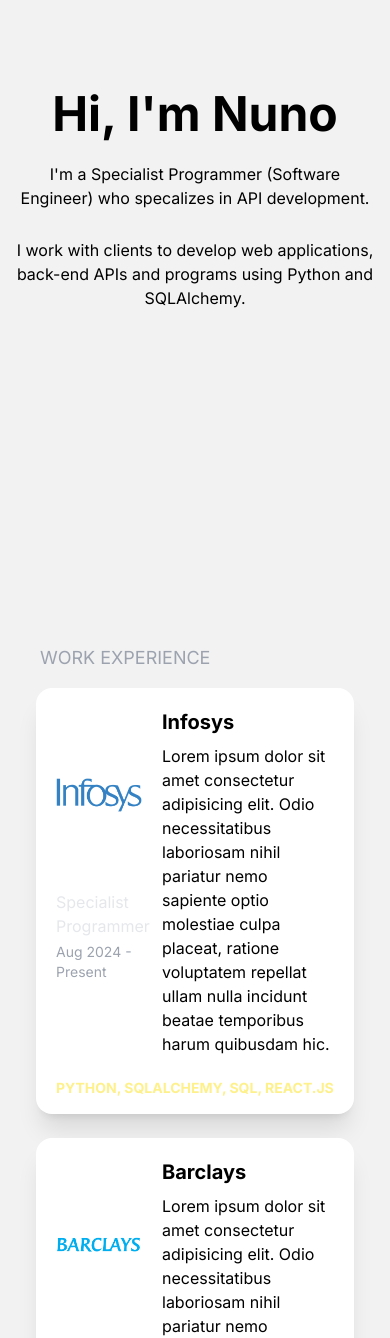
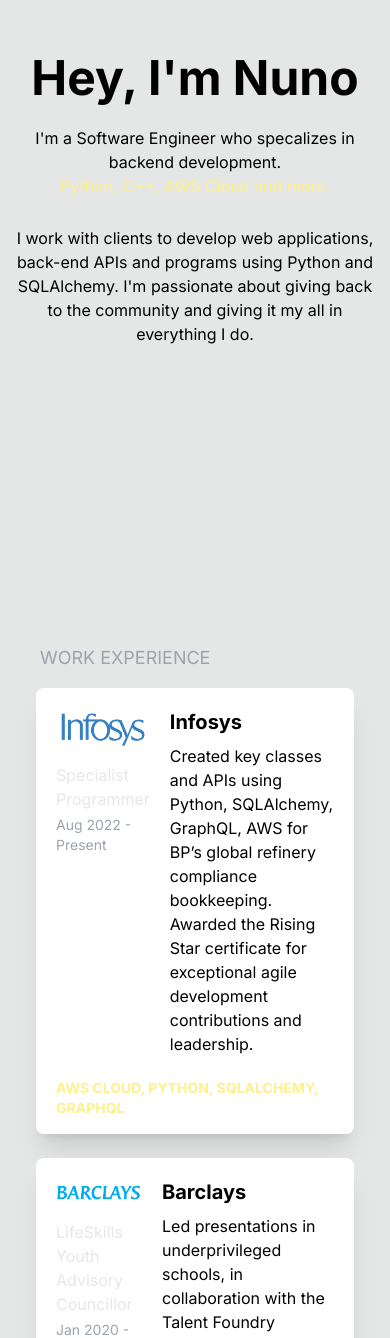
Before and after one commit to n-alex-goncalves/PersonalPage, a Next.js app in the folder my-app/: page / in a window 390 px wide. Shown: the part 220-1558 px from the top of the page. Built offline with nearby package versions, Linux system fonts and the light colour scheme.

Commit message:
Added descriptions for all projects and work experience. Adjusted how images are displayed in the UI

```diff
--- a/my-app/app/constants/index.ts
+++ b/my-app/app/constants/index.ts
@@ -6,35 +6,63 @@
         {
             title: 'Infosys',
             subtitle: 'Specialist Programmer',
-            date: 'Aug 2024 - Present',
-            description: "Lorem ipsum dolor sit amet consectetur adipisicing elit. Odio necessitatibus laboriosam nihil pariatur nemo sapiente optio molestiae culpa placeat, ratione voluptatem repellat ullam nulla incidunt beatae temporibus harum quibusdam hic.",
+            date: 'Aug 2022 - Present',
+            description: "Created key classes and APIs using Python, SQLAlchemy, GraphQL, AWS for BP’s global refinery compliance bookkeeping. Awarded the Rising Star certificate for exceptional agile development contributions and leadership.",
             image: {
                 url: '/infosys-logo.png',
-                width: 2560,
-                height: 1024
+                width: 180,
+                height: 70,
+                responsiveWidth: 'w-1/3',
+
             },
-            skills: ['PYTHON', 'SQLALCHEMY', 'SQL', 'REACT.JS']
+            skills: ['AWS CLOUD', 'PYTHON', 'SQLALCHEMY', 'GRAPHQL']
         },
         {
             title: 'Barclays',
             subtitle: 'LifeSkills Youth Advisory Councillor',
             date: 'Jan 2020 - May 2023',
-            description: "Lorem ipsum dolor sit amet consectetur adipisicing elit. Odio necessitatibus laboriosam nihil pariatur nemo sapiente optio molestiae culpa placeat, ratione voluptatem repellat ullam nulla incidunt beatae temporibus harum quibusdam hic.",
+            description: "Led presentations in underprivileged schools, in collaboration with the Talent Foundry charity, to motivate students in preparation for their GCSE exams. Volunteered as a youth panelist to over 300 educators in LifeSkills Unpacked.",
             image: {
                 url: '/barclays-logo-3.png',
-                width: 2560,
-                height: 1024
+                width: 180,
+                height: 70,
+                responsiveWidth: 'w-1/3',
+            },
+        },
+        {
+            title: 'University of Bath',
+            subtitle: 'Administrative Assistant',
+            date: 'Nov 2021 - Jun 2022',
+            description: "Conducted quality checks on course descriptions, guaranteeing accuracy for over 50+ university offerings. Identified and corrected system errors prior to web publication.",
+            image: {
+                url: '/university-of-bath-logo.png',
+                width: 180,
+                height: 70,
+                responsiveWidth: 'w-1/3',
+            },
+        },
+        {
+            title: 'University of Bath',
+            subtitle: 'Computer Science Student Ambassador',
+            date: 'Jan 2020 - Oct 2021',
+            description: "Conducted campus tours for parents and prospective students by answering their concerns and enhancing their on-campus experience. Volunteered for virtual and in-person Q&A sessions for over 50 individuals.",
+            image: {
+                url: '/university-of-bath-logo.png',
+                width: 180,
+                height: 70,
+                responsiveWidth: 'w-1/3',
             },
         },
         {
             title: 'Echobox',
             subtitle: 'Operation Intern',
-            date: 'Jul 2021 - May 2023',
-            description: "Lorem ipsum dolor sit amet consectetur adipisicing elit. Odio necessitatibus laboriosam nihil pariatur nemo sapiente optio molestiae culpa placeat, ratione voluptatem repellat ullam nulla incidunt beatae temporibus harum quibusdam hic.",
+            date: 'Jul 2021 - Aug 2021',
+            description: "Analyzed 40% of Echobox’s customer base in Q3 by reviewing 200–360 customers weekly and added 2,000+ accounts into Salesforce. Developed a Salesforce backend solution using Salesforce Flow, Apex to reduce no-shows in BDR meetings.",
             image: {
                 url: '/echobox-logo.png',
-                width: 512,
-                height: 128
+                width: 180,
+                height: 70,
+                responsiveWidth: 'w-1/3',
             },
             skills: ['JAVA', 'APEX', 'SALESFORCE']
         },
@@ -42,35 +70,13 @@
             title: 'J.P. Morgan',
             subtitle: 'Spring Into Technology Intern',
             date: 'Mar 2020 - Apr 2020',
-            description: "Lorem ipsum dolor sit amet consectetur adipisicing elit. Odio necessitatibus laboriosam nihil pariatur nemo sapiente optio molestiae culpa placeat, ratione voluptatem repellat ullam nulla incidunt beatae temporibus harum quibusdam hic.",
+            description: "Completed the J.P. Morgan Spring into Technology program, which introduces undergraduates to the fintech industry. Attended workshops on distributed databases, cybersecurity, and machine learning, gaining practical insights into the industry.",
             image: {
                 url: '/jp-morgan-logo.svg',
-                width: 512,
-                height: 128
+                width: 180,
+                height: 70,
+                responsiveWidth: 'w-1/3',
             },
-        },
-        {
-            title: 'University of Bath',
-            subtitle: 'Administrative Assistant',
-            date: 'Nov 2021 - Jun 2022',
-            description: "Lorem ipsum dolor sit amet consectetur adipisicing elit. Odio necessitatibus laboriosam nihil pariatur nemo sapiente optio molestiae culpa placeat, ratione voluptatem repellat ullam nulla incidunt beatae temporibus harum quibusdam hic.",
-            image: {
-                url: '/university-of-bath-logo.png',
-                width: 512,
-                height: 128
-            },
-        },
-        {
-            title: 'University of Bath',
-            subtitle: 'Computer Science Student Ambassador',
-            date: 'Jan 2020 - Oct 2021',
-            description: "Lorem ipsum dolor sit amet consectetur adipisicing elit. Odio necessitatibus laboriosam nihil pariatur nemo sapiente optio molestiae culpa placeat, ratione voluptatem repellat ullam nulla incidunt beatae temporibus harum quibusdam hic.",
-            image: {
-                url: '/university-of-bath-logo.png',
-                width: 512,
-                height: 128
-            },
-            skills: ['PYTHON', 'JAVA', 'C++', 'HTML', 'CSS'],
         },
         // Add more card objects as needed
     ]
@@ -82,33 +88,40 @@
     cards: [
         {
             title: 'Turing Machine Lambda Calculus Interpreter',
-            description: "Lorem ipsum dolor sit amet consectetur adipisicing elit. Odio necessitatibus laboriosam nihil pariatur nemo sapiente optio molestiae culpa placeat, ratione voluptatem repellat ullam nulla incidunt beatae temporibus harum quibusdam hic.",
-            skills: ['PYTHON', 'LAMBDA CALCULUS', 'TURING MACHINE'],
+            description: "Created a web application and interpreter for translating between the weak lambda calculus and Turing machines within polynomial time.",
+            skills: ['JAVASCRIPT', 'LAMBDA CALCULUS', 'TURING MACHINE'],
+            image: {
+                url: '/turing-machine-lambda-calculus-gif.gif',
+                width: 360,
+                height: 70,
+                responsiveWidth: 'w-2/3',
+            },
             githubLink: 'https://github.com/n-alex-goncalves/TuringMachineLambdaCalculusInterpreter',
             pageLink: 'https://n-alex-goncalves.github.io/TuringMachineLambdaCalculusInterpreter/'
         },
         {
+            title: 'Bisca Multiplayer',
+            description: "Recreated the multiplayer card game Bisca using React. Developed a server-client architecture for real-time communication between players.",
+            skills: ['REACT', 'BOOTSTRAP', 'NODE.JS', 'SOCKET.IO'],
+            image: {
+                url: '/demo-gif.gif',
+                width: 360,
+                height: 70,
+                responsiveWidth: 'w-3/4',
+            },
+            githubLink: 'https://github.com/n-alex-goncalves/OptionsPricingCalculator'
+        },
+        {
             title: 'Lambda Calculus Interpreter',
-            description: "Lorem ipsum dolor sit amet consectetur adipisicing elit. Odio necessitatibus laboriosam nihil pariatur nemo sapiente optio molestiae culpa placeat, ratione voluptatem repellat ullam nulla incidunt beatae temporibus harum quibusdam hic.",
-            skills: ['PYTHON', 'LAMBDA CALCULUS'],
+            description: "A web application interpreter that can reduce lambda calculus expressions to their simplest beta normal form. Developed using the applicative-order evaluation strategy and tested via Jest.",
+            skills: ['JAVASCRIPT', 'LAMBDA CALCULUS', 'JEST'],
             githubLink: 'https://github.com/n-alex-goncalves/LambdaCalculusInterpreter',
             pageLink: 'https://n-alex-goncalves.github.io/LambdaCalculusInterpreter/'
         },
         {
             title: 'Options Pricing Calculator',
-            description: "Optio molestiae culpa placeat, ratione voluptatem repellat ullam nulla incidunt beatae temporibus harum quibusdam hic. Lorem ipsum dolor sit amet consectetur adipisicing elit. Odio necessitatibus laboriosam nihil pariatur nemo sapiente optio molestiae culpa placeat, ratione voluptatem repellat ullam nulla incidunt beatae temporibus harum quibusdam hic.",
-            skills: ['PYTHON', 'FINANCE'],
-            githubLink: 'https://github.com/n-alex-goncalves/OptionsPricingCalculator'
-        },
-        {
-            title: 'Bisca Multiplayer',
-            description: "Lorem ipsum dolor sit amet consectetur adipisicing elit. Odio necessitatibus laboriosam nihil pariatur nemo sapiente optio molestiae culpa placeat, ratione voluptatem repellat ullam nulla incidunt beatae temporibus harum quibusdam hic.",
-            skills: ['PYTHON', 'FINANCE'],
-            image: {
-                url: '/demo-gif.gif',
-                width: 512,
-                height: 128
-            },
+            description: "Created a C++ program that calculates the price of a European call option using the Black-Scholes option pricing model. Created for educational purposes and tested using Google Test.",
+            skills: ['C++', 'FINANCE', 'GOOGLE TEST'],
             githubLink: 'https://github.com/n-alex-goncalves/OptionsPricingCalculator'
         },
         // Add more card objects as needed
--- a/my-app/app/layout.tsx
+++ b/my-app/app/layout.tsx
@@ -6,7 +6,7 @@
 
 export const metadata: Metadata = {
   title: "Nuno Alexandre Goncalves",
-  description: "Generated by create next app",
+  description: "Nuno Alexandre Goncalves' personal website",
 };
 
 export default function RootLayout({
--- a/my-app/components/Card.tsx
+++ b/my-app/components/Card.tsx
@@ -7,7 +7,9 @@
   url: string;
   width: number;
   height: number;
+  responsiveWidth: string;
 }
+
 type Card = {
   title: string;
   subtitle?: string;
@@ -21,29 +23,28 @@
 
 const Card = ({ title, subtitle, date, description, image, githubLink, pageLink, skills }: Card) => {
   return (
-    <div className={`card flex flex-col w-full bg-base-100 shadow-xl transition duration-300 ease-in-out`}>
-      <div className="card flex flex-row text-wrap">
-        {/* CARD IMAGE AND INFO */}
+    <div className={`card rounded-lg w-full bg-base-100 shadow-xl transition duration-300 ease-in-out`}>
+      <div className="card flex flex-row">
+        {/* CARD IMAGE AND INFO  */}
         {(image?.url || subtitle || date) && (
-          <div className="flex flex-col p-5 pr-0 w-1/3">
-            {image?.url && (<div className="flex flex-row items-start h-1/2 relative">
+          <div className={`flex flex-col m-5 mr-0 ${ image ? image.responsiveWidth : 'w-1/4' }`}>
+            {image?.url && (<div className={`flex flex-row`}>
               <Image
                 src={image.url}
-                layout="fill"
-                objectFit="contain"
+                width={image.width}
+                height={image.height}
                 alt="Placeholder Image"
-                className="object-cover"
               />
             </div>)}
-            {subtitle && (<h2 className="flex text-md text-gray-200 mt-2">
+            {subtitle && (<h2 className="flex flex-row mt-3 text-md text-gray-200">
               {subtitle}
             </h2>)}
-            {date && (<h2 className="flex pt-1 text-sm text-gray-400">
+            {date && (<h2 className="flex flex-row mt-1 text-sm text-gray-400">
               {date}
             </h2>)}
         </div>)}
         {/* CARD BODY */}
-        <div className="card-body flex flex-col flex-wrap p-5 w-2/3">
+        <div className="card-body flex flex-col p-0 m-5 w-2/3">
           <h2 className="card-title text-xl group-hover/edit:underline font-bold">{title}</h2>
           <p>{description}</p>
         </div>
--- a/my-app/components/Footer.tsx
+++ b/my-app/components/Footer.tsx
@@ -6,9 +6,7 @@
     <footer className="footer bg-neutral text-neutral-content p-10">
       <aside>
         <p>
-          Made with ❤️ in 2024 by Nuno
-          <br />
-          This line is intentionally blank
+          Made with ❤️ in 2024 by Nuno Alexandre Goncalves
         </p>
       </aside>
       <nav>
--- a/my-app/components/Hero.tsx
+++ b/my-app/components/Hero.tsx
@@ -2,15 +2,16 @@
 
 const Hero = () => {
   return (
-    <div className="hero bg-base-200 min-h-screen">
+    <div className="hero bg-base-300 min-h-screen">
         <div className="hero-content text-center">
-            <div className="max-w-md">
-            <h1 className="text-5xl font-bold">Hi, I'm Nuno</h1>
-            <p className="text-md py-6">
-              I'm a Specialist Programmer (Software Engineer) who specalizes in API development.
+            <div className="max-w-lg">
+            <h1 className="text-5xl font-bold">Hey, I'm Nuno</h1>
+            <p className="text-1xl py-6">
+              I'm a Software Engineer who specalizes in backend development. <div className="text-yellow-200">Python, C++, AWS Cloud and more.</div>
             </p>
-            <p className="text-md py-1">
+            <p className="text-1xl py-1">
               I work with clients to develop web applications, back-end APIs and programs using Python and SQLAlchemy.
+              I'm passionate about giving back to the community and giving it my all in everything I do.
             </p>
             </div>
         </div>
--- a/my-app/components/HomePage.tsx
+++ b/my-app/components/HomePage.tsx
@@ -9,12 +9,12 @@
 const HomePage = () => {
   return (
     <div>
-  <div className="flex flex-row bg-base-200">
+  <div className="flex flex-row bg-base-300">
     <aside className="h-screen sticky top-0">
         <SideBar />
     </aside>
     <div>
-        <div className="flex-row h-screen w-full md:w-3/4 ">
+        <div className="flex-row h-screen w-full md:w-4/5">
             <Hero />
         </div>
         <div className="flex-row p-5">
@@ -25,8 +25,8 @@
         </div>
     </div>
   </div>
-          <Footer />
-          </div>
+  <Footer />
+  </div>
   )
 }
 
--- a/my-app/components/Sidebar.tsx
+++ b/my-app/components/Sidebar.tsx
@@ -7,9 +7,9 @@
     <input id="my-drawer-2" type="checkbox" className="drawer-toggle" />
     <div className="drawer-side">
         <label htmlFor="my-drawer-2" aria-label="close sidebar" className="drawer-overlay"></label>
-        <ul className="menu bg-base-200 text-base-content min-h-full w-80 p-4">
+        <ul className="menu bg-base-300 text-base-content min-h-full w-72 p-4">
         <li><Link href="/">Home</Link></li>
-        <li><Link href="/Nuno Goncalves CV.pdf">Resume</Link></li>
+        <li><Link href="/Nuno Goncalves CV.pdf" target="_blank">Resume</Link></li>
         <li><Link href="https://www.linkedin.com/in/n-alex-goncalves/" target="_blank">LinkedIn</Link></li>
         <li><Link href="https://github.com/n-alex-goncalves" target="_blank">GitHub</Link></li>
         </ul>
```
Also changed, not shown: my-app/components/ProjectShowcase.tsx (added, +9 -0 lines), my-app/public/infosys-logo.png, my-app/public/turing-machine-lambda-calculus-gif.gif (added).
